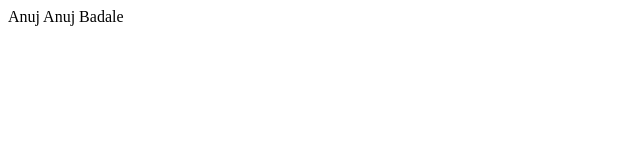
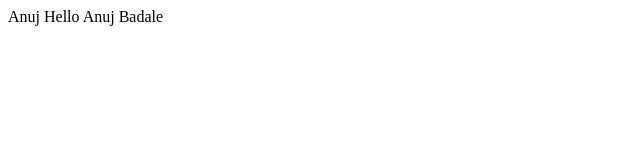
Before and after one commit to spinescre/test_rep, a plain HTML site: page index.html in a window 1280 px wide. Shown: the full height of the page, 0-640 px from the left. Drawn offline with Linux system fonts and the light colour scheme.

Commit message:
express Commit

```diff
--- a/index.html
+++ b/index.html
@@ -1,4 +1,4 @@
 <html>
 <head>Anuj</head>
-<body>Anuj Badale</body>
+<body>Hello Anuj Badale</body>
 </html>
```
